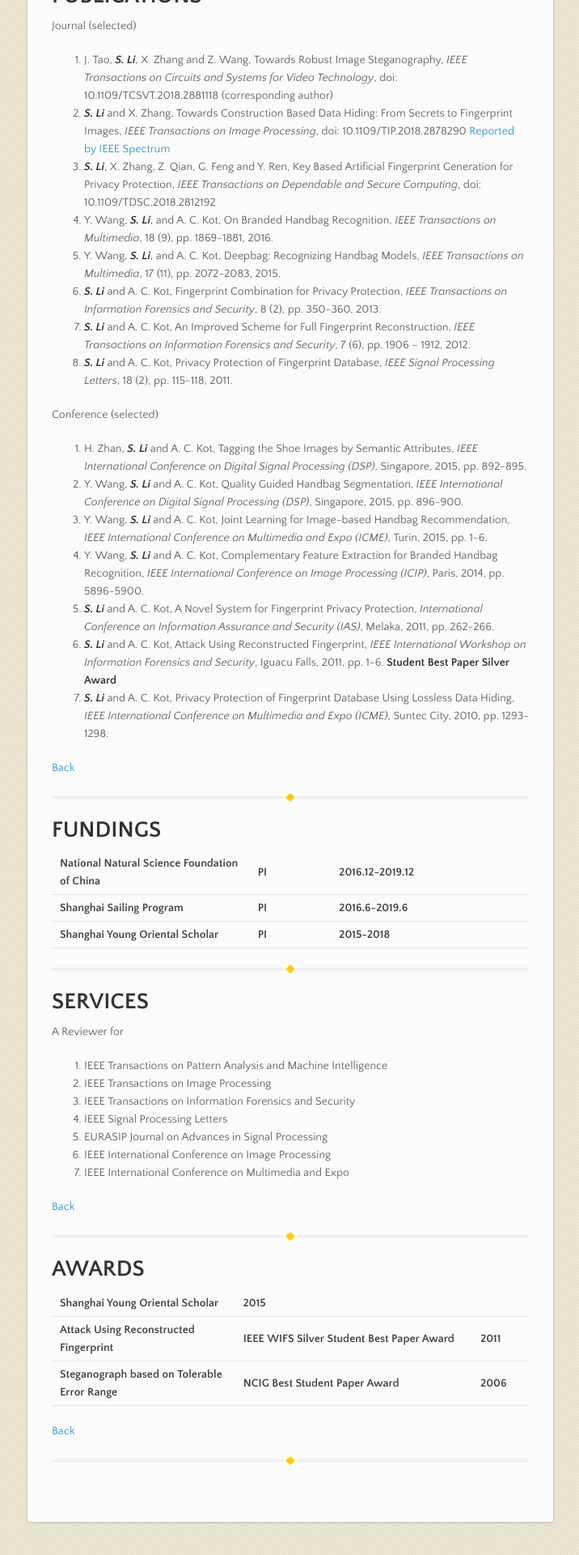
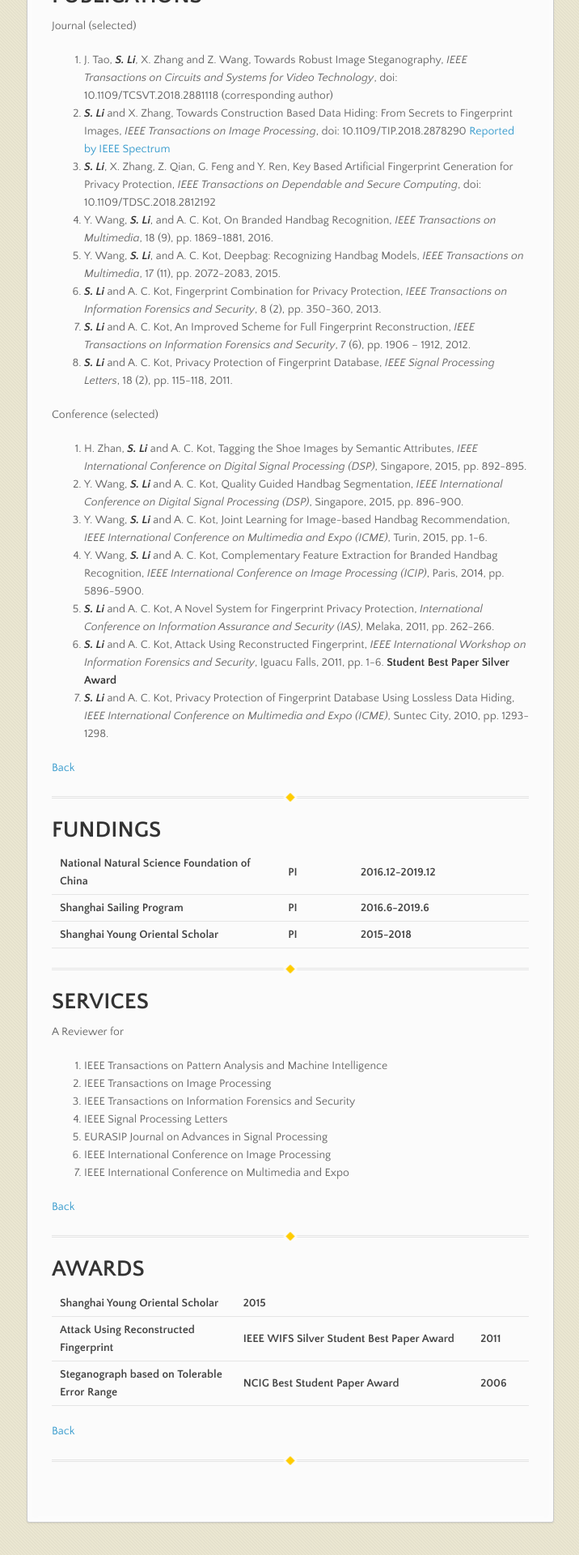
Before and after one commit to blazelisheng/blazelisheng.github.io, a Jekyll site: the page built from index.md, in a window 1280 px wide. Shown: the part 886-2806 px from the top of the page at 81% size, without its empty margins (282-998 px from the left). Built offline with Jekyll 4.4.1, drawn with Linux system fonts in a browser that asks for light colours.

Commit message:
Update index.md

```diff
--- a/index.md
+++ b/index.md
@@ -54,7 +54,7 @@ Conference (selected)
 
 <table border="0" cellspacing="0" cellpadding="0">
 <tr>
-<th width="150">National Natural Science Foundation of China</th>
+<th width="200">National Natural Science Foundation of China</th>
 <th width="50">PI</th>
 <th width="150">2016.12-2019.12</th>
 </tr>
```
